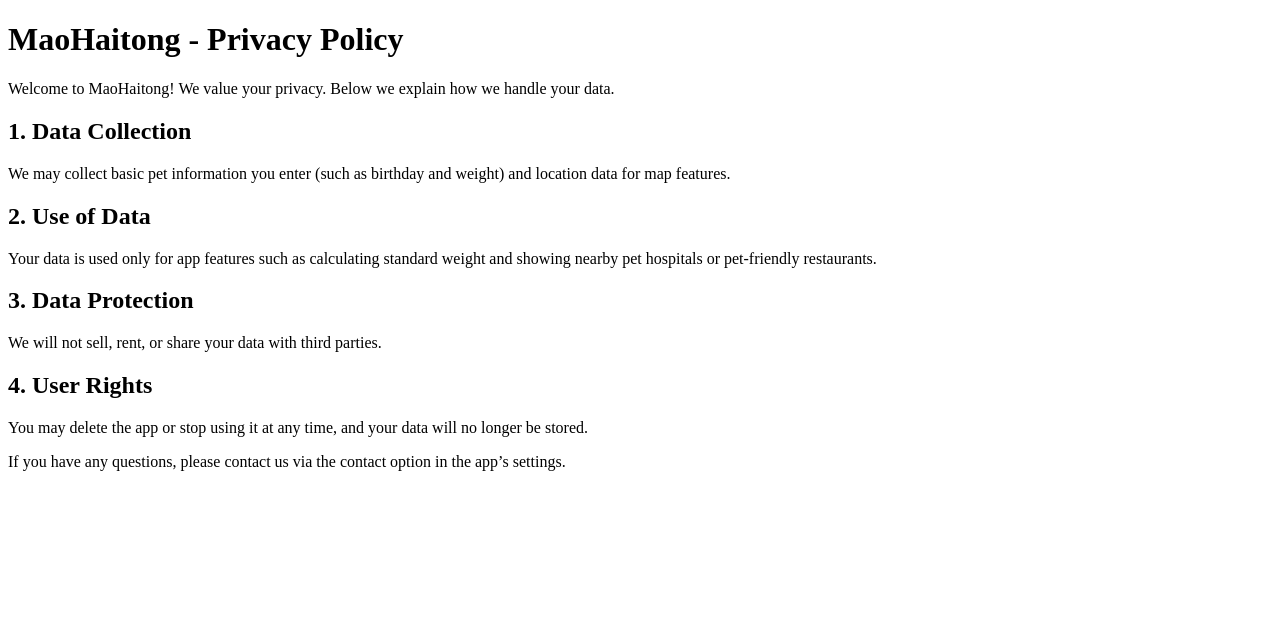
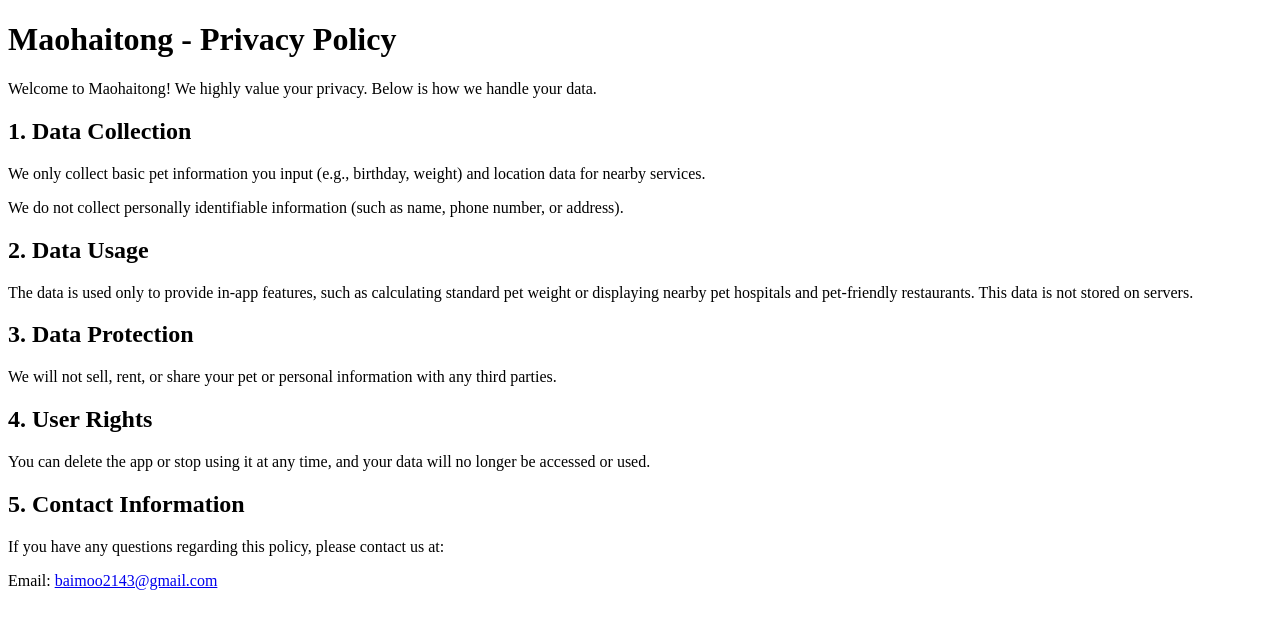
Before and after one commit to baimoo2143/maohaitong-privacy, a plain HTML site: page privacy-en/index.html in a window 1280 px wide. Drawn offline with Linux system fonts and the light colour scheme.

Commit message:
Update index.html

```diff
--- a/privacy-en/index.html
+++ b/privacy-en/index.html
@@ -3,24 +3,27 @@
 <head>
   <meta charset="UTF-8">
   <meta name="viewport" content="width=device-width, initial-scale=1.0">
-  <title>MaoHaitong - Privacy Policy (English)</title>
+  <title>Maohaitong - Privacy Policy (English)</title>
 </head>
 <body>
-  <h1>MaoHaitong - Privacy Policy</h1>
-  <p>Welcome to MaoHaitong! We value your privacy. Below we explain how we handle your data.</p>
+  <h1>Maohaitong - Privacy Policy</h1>
+  <p>Welcome to Maohaitong! We highly value your privacy. Below is how we handle your data.</p>
 
   <h2>1. Data Collection</h2>
-  <p>We may collect basic pet information you enter (such as birthday and weight) and location data for map features.</p>
+  <p>We only collect basic pet information you input (e.g., birthday, weight) and location data for nearby services.</p>
+  <p>We do not collect personally identifiable information (such as name, phone number, or address).</p>
 
-  <h2>2. Use of Data</h2>
-  <p>Your data is used only for app features such as calculating standard weight and showing nearby pet hospitals or pet-friendly restaurants.</p>
+  <h2>2. Data Usage</h2>
+  <p>The data is used only to provide in-app features, such as calculating standard pet weight or displaying nearby pet hospitals and pet-friendly restaurants. This data is not stored on servers.</p>
 
   <h2>3. Data Protection</h2>
-  <p>We will not sell, rent, or share your data with third parties.</p>
+  <p>We will not sell, rent, or share your pet or personal information with any third parties.</p>
 
   <h2>4. User Rights</h2>
-  <p>You may delete the app or stop using it at any time, and your data will no longer be stored.</p>
+  <p>You can delete the app or stop using it at any time, and your data will no longer be accessed or used.</p>
 
-  <p>If you have any questions, please contact us via the contact option in the app’s settings.</p>
+  <h2>5. Contact Information</h2>
+  <p>If you have any questions regarding this policy, please contact us at:</p>
+  <p>Email: <a href="mailto:baimoo2143@gmail.com">baimoo2143@gmail.com</a></p>
 </body>
 </html>
```
